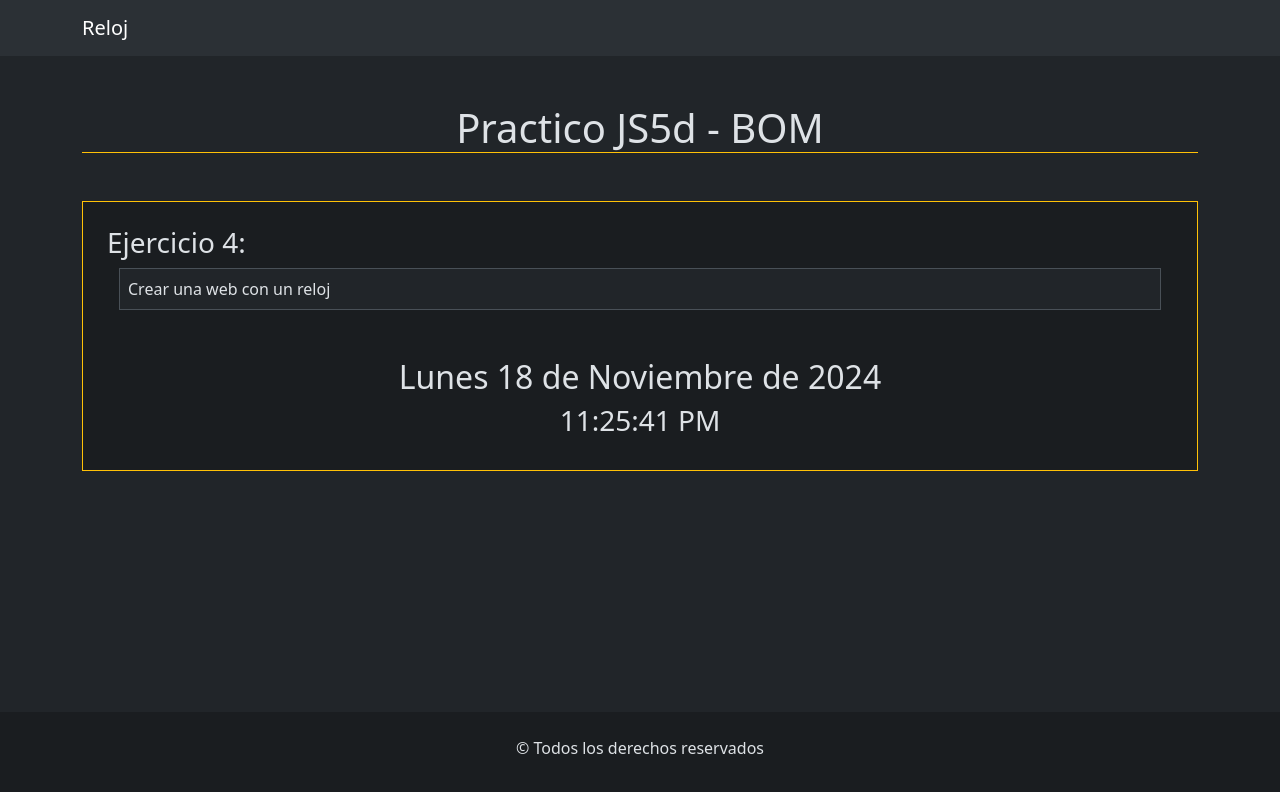
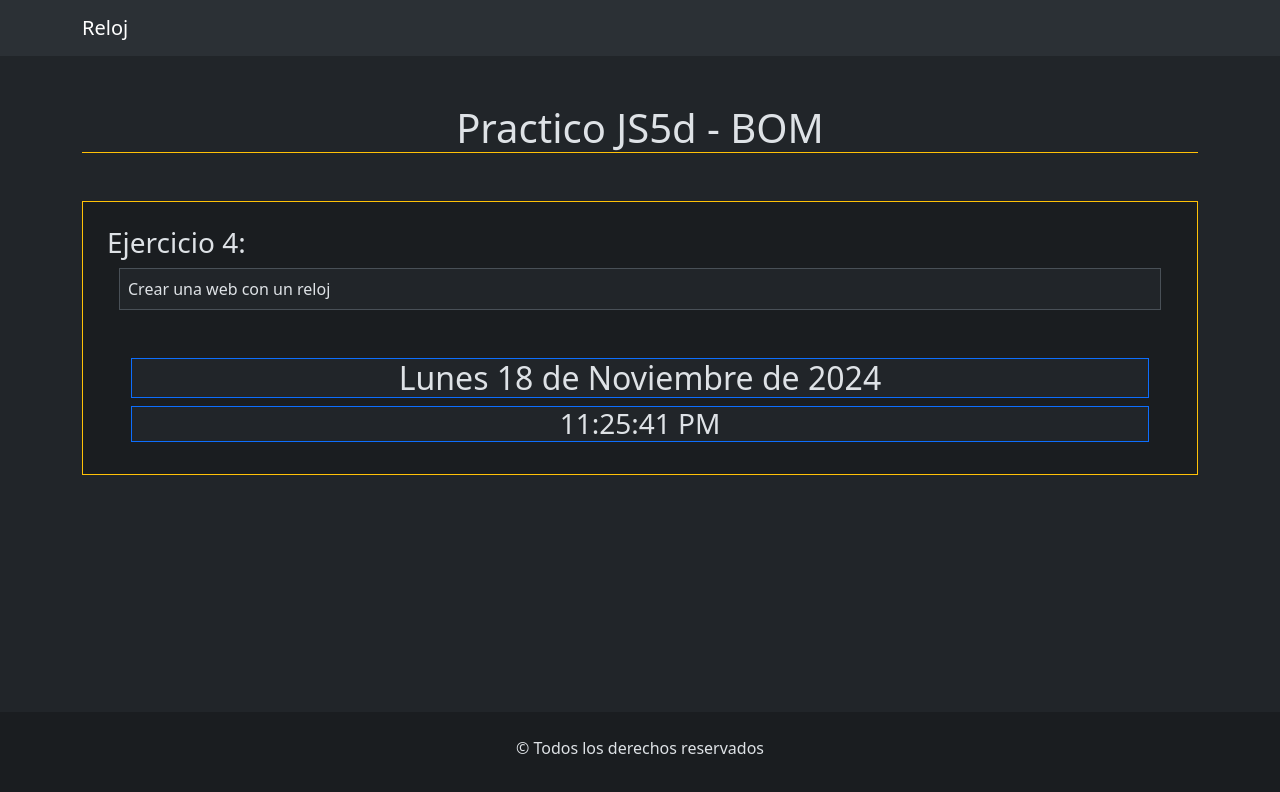
Before and after one commit to Tomas-Leon/JS5D-Reloj, a plain HTML site: page index.html in a window 1280 px wide. Drawn offline with nearby package versions, Linux system fonts and the light colour scheme.

Commit message:
agregue bordes y bg color

```diff
--- a/index.html
+++ b/index.html
@@ -46,8 +46,8 @@
           <div class="container-fluid">
             <p class="border p-2 bg-dark">Crear una web con un reloj</p>
             <div class="container mt-5 text-center">
-              <h2>Lunes 11 de noviembre de 2024</h2>
-              <h3 id="tiempo">12:30:45</h3>
+              <h2 class="border border-primary bg-dark">Lunes 11 de noviembre de 2024</h2>
+              <h3 id="tiempo" class="border border-primary bg-dark">12:30:45</h3>
             </div>
           </div>
         </article>
```
